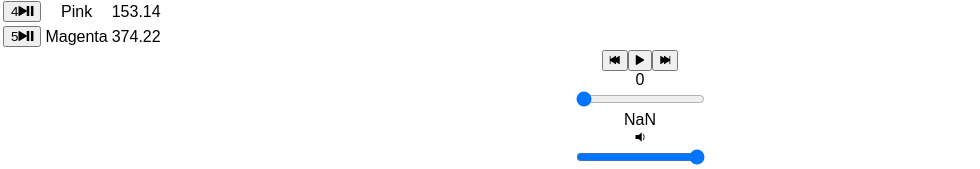
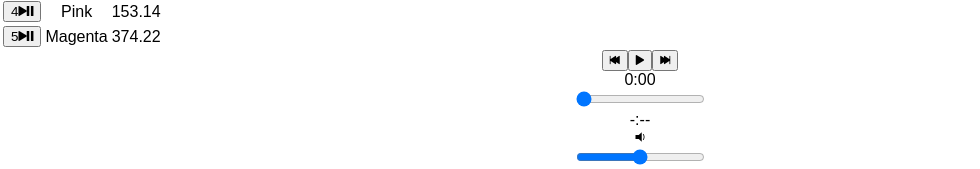
Before and after one commit to cruss13/bloc-jams-react, a React (Create React App) app: page /album/the-colors in a window 1280 px wide. Shown: the part 865-1034 px from the top of the page, without its empty margins (0-980 px from the left). Built offline with nearby package versions, Linux system fonts and the light colour scheme.

Commit message:
Added volume slider and minute/second timer

```diff
--- a/src/components/Album.js
+++ b/src/components/Album.js
@@ -15,12 +15,13 @@ class Album extends Component {
       currentSong: album.songs[0],
       currentTime: 0,
       duration: album.songs[0].duration,
-      currentVolume: 0.8,
+      volume: .5,
       isPlaying: false
     };
 
     this.audioElement = document.createElement('audio');
     this.audioElement.src = album.songs[0].audioSrc;
+    this.audioElement.volume = this.state.volume;
   }
 
   play() {
@@ -40,22 +41,17 @@ class Album extends Component {
       },
       durationchange: e => {
         this.setState({ duration: this.audioElement.duration});
-      },
-      volumechange: e => {
-        this.setState({ volume: this.audioElement.volume});
       }
 
     };
     this.audioElement.addEventListener('timeupdate', this.eventListeners.timeupdate);
     this.audioElement.addEventListener('durationchange', this.eventListeners.durationchange);
-    this.audioElement.addEventListener('volumechange', this.eventListeners.volumechange);
   }
 
   componentWillUnmout() {
     this.audioElement.src = null;
     this.audioElement.removeEventListener('timeupdate', this.eventListeners.timeupdate);
     this.audioElement.removeEventListener('durationchange', this.eventListeners.durationchange);
-    this.audioElement.removeEventListener('volumechange', this.eventListeners.volumechange);
   }
 
   setSong(song) {
@@ -95,10 +91,23 @@ class Album extends Component {
     this.setState({ currentTime: newTime });
   }
 
+  formatTime(seconds) {
+    if (isNaN(seconds)) {return "-:--"; }
+    const wholeSeconds = Math.floor(seconds);
+    const minutes = Math.floor(wholeSeconds / 60);
+    const remainingSeconds = wholeSeconds % 60;
+    let output = minutes + ':';
+    if (remainingSeconds < 10) {
+      output += '0';
+    }
+    output += remainingSeconds;
+    return output;
+  }
+
   handleVolumeChange(e) {
-    const newVolume = this.audioElement.volume * e.target.value;
-    this.audioElement.currentVolume = newVolume;
-    this.setState({ currentVolume: newVolume});
+    const newVolume = e.target.value;
+    this.audioElement.volume = newVolume;
+    this.setState({ volume: newVolume });
   }
 
   render () {
@@ -141,11 +150,12 @@ class Album extends Component {
           currentSong={this.state.currentSong}
           currentTime={this.audioElement.currentTime}
           duration={this.audioElement.duration}
-          currentVolume={this.audioElement.volume}
+          volume={this.state.volume}
           handleSongClick={() => this.handleSongClick(this.state.currentSong)}
           handlePrevClick={() => this.handlePrevClick()}
           handleNextClick={() => this.handleNextClick()}
           handleTimeChange={(e) => this.handleTimeChange(e)}
+          formatTime={(e) => this.formatTime(e)}
           handleVolumeChange={(e) => this.handleVolumeChange(e)}
         />
       </section>
--- a/src/components/PlayerBar.js
+++ b/src/components/PlayerBar.js
@@ -16,7 +16,7 @@ class PlayerBar extends Component {
           </button>
         </section>
         <section id="time-control">
-          <div className="current-time">{this.props.currentTime}</div>
+          <div className="current-time">{this.props.formatTime(this.props.currentTime)}</div>
           <input
             type="range"
             className="seek-bar"
@@ -26,20 +26,20 @@ class PlayerBar extends Component {
             step="0.01"
             onChange={this.props.handleTimeChange}
           />
-          <div className="total-time">{this.props.duration}</div>
+          <div className="total-time">{this.props.formatTime(this.props.duration)}</div>
         </section>
         <section id="volume-control">
           <div className="icon ion-volume-low"></div>
           <input
             type="range"
             className="seek-bar"
-            value={(this.props.currentVolume)}
+            value={(this.props.volume)}
             max="1"
             min="0"
             step="0.05"
             onChange={this.props.handleVolumeChange}
           />
-          <div className="icon ion-volume-high">{this.props.currentVolume}</div>
+          <div className="icon ion-volume-high"></div>
         </section>
       </section>
     );
```
